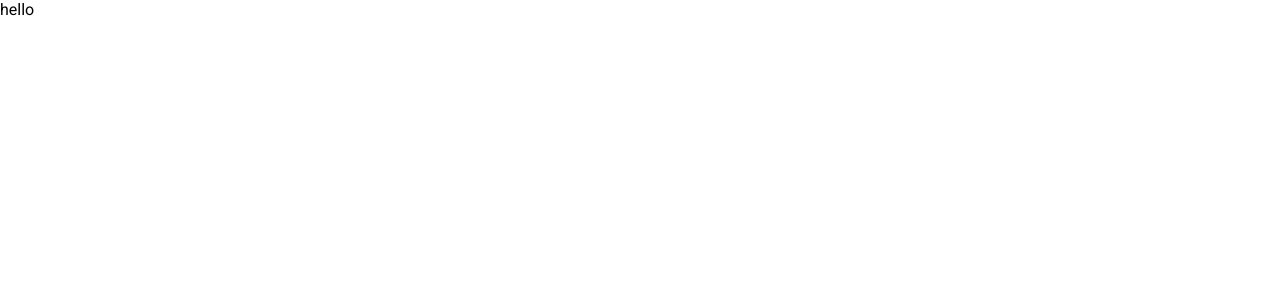
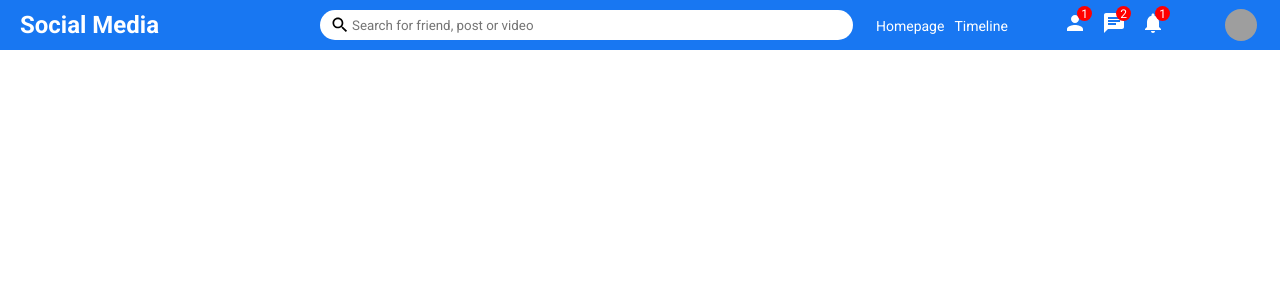
Before and after one commit to Aditya77kushwaha/Social-media-frontend, a React (Create React App) app: page / in a window 1280 px wide. Shown: the top 300 px of the page. Built offline with nearby package versions, Linux system fonts and the light colour scheme; grey boxes are pictures that could not be loaded.

Commit message:
Created topbar in Homepage.

```diff
--- a/package.json
+++ b/package.json
@@ -3,6 +3,8 @@
   "version": "0.1.0",
   "private": true,
   "dependencies": {
+    "@material-ui/core": "^4.11.4",
+    "@material-ui/icons": "^4.11.2",
     "@testing-library/jest-dom": "^5.11.4",
     "@testing-library/react": "^11.1.0",
     "@testing-library/user-event": "^12.1.10",
--- a/src/App.js
+++ b/src/App.js
@@ -1,5 +1,7 @@
+import Home from "./pages/home/Home";
+
 function App() {
-  return <div>hello</div>;
+  return <Home />;
 }
 
 export default App;
--- /dev/null
+++ b/src/Components/topbar/Topbar.jsx
@@ -0,0 +1,42 @@
+import "./topbar.css";
+import { Search, Person, Chat, Notifications } from "@material-ui/icons";
+
+export default function Topbar() {
+  return (
+    <div className="topbarContainer">
+      <div className="topbarLeft">
+        <span className="logo">Social Media</span>
+      </div>
+      <div className="topbarCenter">
+        <div className="searchbar">
+          <Search className="searchIcon" />
+          <input
+            placeholder="Search for friend, post or video"
+            className="searchInput"
+          />
+        </div>
+      </div>
+      <div className="topbarRight">
+        <div className="topbarLinks">
+          <span className="topbarLink">Homepage</span>
+          <span className="topbarLink">Timeline</span>
+        </div>
+        <div className="topbarIcons">
+          <div className="topbarIconItem">
+            <Person />
+            <span className="topbarIconBadge">1</span>
+          </div>
+          <div className="topbarIconItem">
+            <Chat />
+            <span className="topbarIconBadge">2</span>
+          </div>
+          <div className="topbarIconItem">
+            <Notifications />
+            <span className="topbarIconBadge">1</span>
+          </div>
+        </div>
+        <img src="/assets/person/person1.jpeg" alt="" className="topbarImg" />
+      </div>
+    </div>
+  );
+}
--- /dev/null
+++ b/src/Components/topbar/topbar.css
@@ -0,0 +1,96 @@
+.topbarContainer {
+  height: 50px;
+  width: 100%;
+  background-color: #1877f2;
+  display: flex;
+  align-items: center;
+  position: sticky;
+  top: 0;
+  z-index: 999;
+}
+
+.topbarLeft {
+  flex: 3;
+}
+
+.logo {
+  font-size: 24px;
+  margin-left: 20px;
+  font-weight: bold;
+  color: white;
+  cursor: pointer;
+}
+
+.topbarCenter {
+  flex: 5;
+}
+
+.searchbar {
+  width: 100%;
+  height: 30px;
+  background-color: white;
+  border-radius: 30px;
+  display: flex;
+  align-items: center;
+}
+
+.searchIcon {
+  font-size: 20px !important;
+  margin-left: 10px;
+}
+
+.searchInput {
+  border: none;
+  width: 70%;
+}
+
+.searchInput:focus {
+  outline: none;
+}
+
+.topbarRight {
+  flex: 4;
+  display: flex;
+  align-items: center;
+  justify-content: space-around;
+  color: white;
+}
+
+.topbarLink {
+  margin-right: 10px;
+  font-size: 14px;
+  cursor: pointer;
+}
+
+.topbarIcons {
+  display: flex;
+}
+
+.topbarIconItem {
+  margin-right: 15px;
+  cursor: pointer;
+  position: relative;
+}
+
+.topbarIconBadge {
+  width: 15px;
+  height: 15px;
+  background-color: red;
+  border-radius: 50%;
+  color: white;
+  position: absolute;
+  top: -5px;
+  right: -5px;
+  display: flex;
+  align-items: center;
+  justify-content: center;
+  font-size: 12px;
+}
+
+.topbarImg {
+  width: 32px;
+  height: 32px;
+  border-radius: 50%;
+  object-fit: cover;
+  cursor: pointer;
+}
--- a/src/pages/home/Home.js
+++ b/src/pages/home/Home.js
@@ -0,0 +1,7 @@
+import Topbar from "../../Components/topbar/Topbar";
+
+const Home = () => {
+  return <Topbar />;
+};
+
+export default Home;
```
Also changed, not shown: 2 other files (tests, documents, lock files or other folders).
